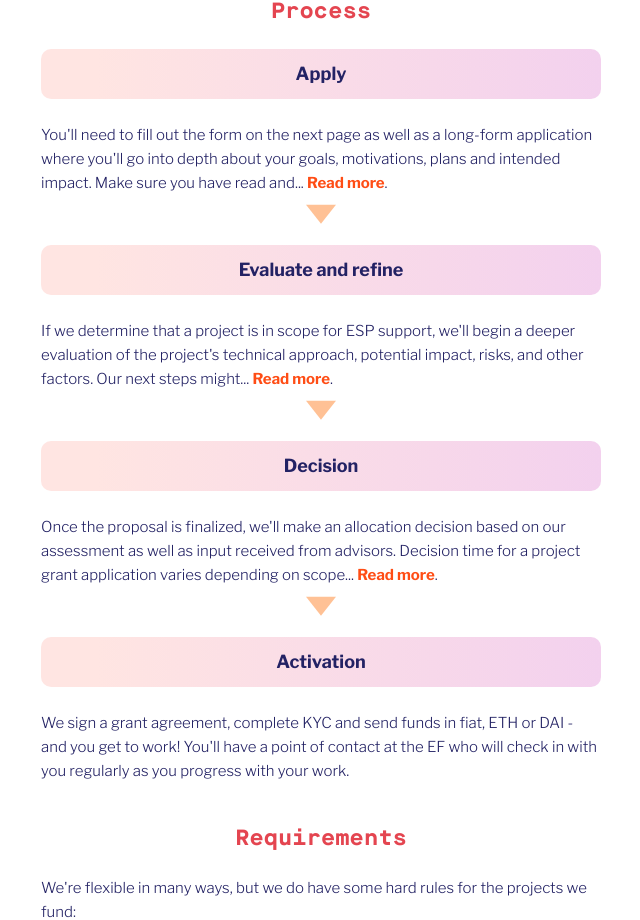
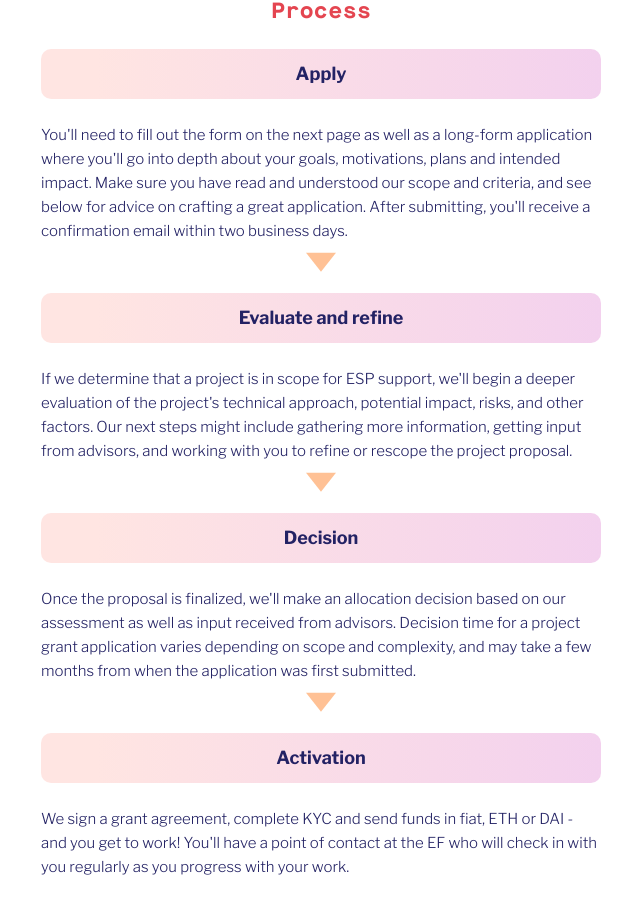
Before and after one commit to ethereum/esp-website, a Next.js app: page /applicants/project-grants in a window 1280 px wide. Shown: the part 1078-1998 px from the top of the page, without its empty margins (319-959 px from the left). Built offline with nearby package versions, Linux system fonts and the light colour scheme.

Commit message:
chore: remove read more feature from Process section

```diff
--- a/src/pages/applicants/project-grants/index.tsx
+++ b/src/pages/applicants/project-grants/index.tsx
@@ -1,7 +1,6 @@
 import { Accordion, Link, ListItem, Stack } from '@chakra-ui/react';
 import type { NextPage } from 'next';
 import Head from 'next/head';
-import { useReducer } from 'react';
 
 import {
   FAQItem,
@@ -10,23 +9,11 @@ import {
   PageSubheading,
   PageText,
   StepArrow,
-  StepHeader,
-  StepReadMore,
-  VisuallyHiddenText
+  StepHeader
 } from '../../../components/UI';
 import { ApplicantsLayout } from '../../../components/layout';
 
-import { processReducer } from '../../../reducers';
-
-const initialProcessState = {
-  apply: false,
-  evaluate: false,
-  decision: false
-};
-
 const ProjectGrants: NextPage = () => {
-  const [readMore, dispatch] = useReducer(processReducer, initialProcessState);
-
   return (
     <>
       <Head>
@@ -77,18 +64,9 @@ const ProjectGrants: NextPage = () => {
                 <PageText>
                   You&apos;ll need to fill out the form on the next page as well as a long-form
                   application where you&apos;ll go into depth about your goals, motivations, plans
-                  and intended impact. Make sure you have read and
-                  <span hidden={readMore.apply}>... </span>{' '}
-                  <VisuallyHiddenText readMore={readMore.apply}>
-                    understood our scope and criteria, and see below for advice on crafting a great
-                    application. After submitting, you&apos;ll receive a confirmation email within
-                    two business days.
-                  </VisuallyHiddenText>
-                  <StepReadMore
-                    hidden={readMore.apply}
-                    onClick={() => dispatch({ type: 'PROCESS_APPLY' })}
-                  />
-                  <span hidden={readMore.apply}>.</span>
+                  and intended impact. Make sure you have read and understood our scope and
+                  criteria, and see below for advice on crafting a great application. After
+                  submitting, you&apos;ll receive a confirmation email within two business days.
                 </PageText>
 
                 <StepArrow />
@@ -100,17 +78,9 @@ const ProjectGrants: NextPage = () => {
                 <PageText>
                   If we determine that a project is in scope for ESP support, we&apos;ll begin a
                   deeper evaluation of the project&apos;s technical approach, potential impact,
-                  risks, and other factors. Our next steps might
-                  <span hidden={readMore.evaluate}>... </span>{' '}
-                  <VisuallyHiddenText readMore={readMore.evaluate}>
-                    include gathering more information, getting input from advisors, and working
-                    with you to refine or rescope the project proposal.
-                  </VisuallyHiddenText>
-                  <StepReadMore
-                    hidden={readMore.evaluate}
-                    onClick={() => dispatch({ type: 'PROCESS_EVALUATE' })}
-                  />
-                  <span hidden={readMore.evaluate}>.</span>
+                  risks, and other factors. Our next steps might include gathering more information,
+                  getting input from advisors, and working with you to refine or rescope the project
+                  proposal.
                 </PageText>
 
                 <StepArrow />
@@ -122,17 +92,8 @@ const ProjectGrants: NextPage = () => {
                 <PageText>
                   Once the proposal is finalized, we&apos;ll make an allocation decision based on
                   our assessment as well as input received from advisors. Decision time for a
-                  project grant application varies depending on scope
-                  <span hidden={readMore.decision}>... </span>{' '}
-                  <VisuallyHiddenText readMore={readMore.decision}>
-                    and complexity, and may take a few months from when the application was first
-                    submitted.
-                  </VisuallyHiddenText>
-                  <StepReadMore
-                    hidden={readMore.decision}
-                    onClick={() => dispatch({ type: 'PROCESS_DECISION' })}
-                  />
-                  <span hidden={readMore.decision}>.</span>
+                  project grant application varies depending on scope and complexity, and may take a
+                  few months from when the application was first submitted.
                 </PageText>
 
                 <StepArrow />
```
Also changed, not shown: src/pages/applicants/small-grants/index.tsx (+2 -13 lines).
